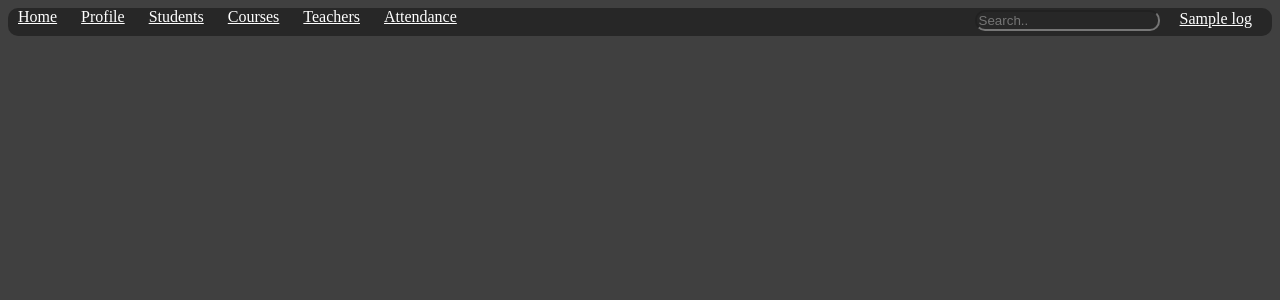
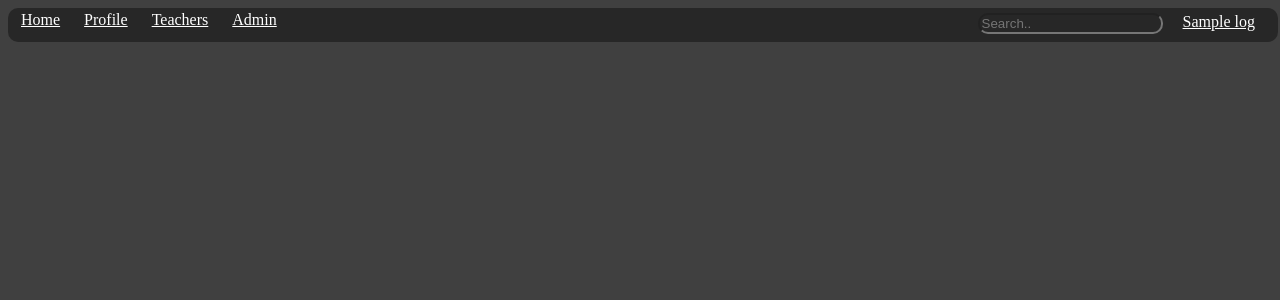
Before and after one commit to alon5s/Students-APP, a Flask app: template templates/header.html in a window 1280 px wide. Shown: the top 300 px of the page. Run offline with Flask 2, Linux system fonts and the light colour scheme; the template is opened without the code that fills it: most values are stand-ins (such as "Sample title", 1, 10 or a date in 2020).

Commit message:
upgrades

```diff
--- a/app.py
+++ b/app.py
@@ -5,7 +5,7 @@ from setup_db import execute_query
 from sqlite3 import IntegrityError
 from classes import Student, Course, Teacher, User, Grade
 import datetime
-# from collections import namedtuple
+from collections import namedtuple
 
 app = Flask(__name__)
 app.secret_key = b'_5#y2L"F4Q8z\n\xec]/'
@@ -17,9 +17,13 @@ def auth():
         session["role"] = "Guest"
         session["email"] = "guest@gmail.com"
     if session["role"] != 'admin':
+        if "admin" in request.full_path:
+            return abort(403)
         if "courses" in request.full_path:
             return abort(403)
         if "students" in request.full_path:
+            return abort(403)
+        if "attendance" in request.full_path:
             return abort(403)
     if session["role"] == 'Guest':
         if "profile" in request.full_path:
@@ -58,57 +62,6 @@ def authenticate(email, password):
         return role[0][0]
 
 
-@app.route('/teachers')
-def teachers():
-    teachers = execute_query("SELECT * FROM teachers")
-    return render_template("teachers.html", teachers=teachers)
-
-def get_courses():
-    courses=execute_query("SELECT id, name FROM courses")
-    return [Course(*course) for course in courses]
-
-
-def get_grades(course_id):
-    grades=execute_query(f"SELECT students.name, students_courses.grade FROM students JOIN students_courses ON students.id=students_courses.student_id WHERE students_courses.course_id={course_id}")
-    return [Grade(name=grade[0], grade=grade[1]) for grade in grades]
-
-
-@app.route('/grades/')
-def grades():
-    grades_courses={}
-    for course in get_courses():
-        grades_courses[course.name]=get_grades(course.id)
-    return render_template("grades.html", grades_courses=grades_courses)
-
-
-@app.route('/results', methods=['GET', 'POST'])
-def results():
-    str, link, log = navbar_auth()
-    search = request.args['search']
-    result = f"This is what I have found for '{search}'"
-    div = """<div class="message">"""
-    div_ = "</div>"
-    if search == '':
-        return render_template("results.html", result=result, div=div, div_=div_)
-    else:
-        db_courses = crud.read_by_like("*", "courses", "name", search)
-        db_students = crud.read_by_like("*", "students", "name", search)
-        db_teachers = crud.read_by_like("*", "teachers", "name", search)
-        courses = []
-        students = []
-        teachers = []
-        for id, name, desc, t_id in db_courses:
-            course = Course(id, name, desc, t_id)
-            courses.append(course)
-        for id, name, email, phone in db_students:
-            student = Course(id, name, email, phone)
-            students.append(student)
-        for id, name, email in db_teachers:
-            teacher = Teacher(id, name, email)
-            teachers.append(teacher)
-        return render_template("results.html", courses=courses, students=students, teachers=teachers, result=result, div=div, div_=div_, link=link, log=log)
-
-
 @app.route('/login', methods=['GET', 'POST'])
 def login():
     if request.method == 'POST':
@@ -128,14 +81,28 @@ def logout():
     return redirect(url_for('home'))
 
 
+@app.route('/admin')
+def admin():
+    str, link, log = navbar_auth()
+    return render_template("admin.html", link=link, log=log)
+
+
+@app.route('/teachers')
+def teachers():
+    str, link, log = navbar_auth()
+    teachers = execute_query("SELECT * FROM teachers")
+    return render_template("teachers.html", link=link, log=log, teachers=teachers)
+
+
 @app.route('/attendance')
 def attendance():
+    str, link, log = navbar_auth()
     db_courses = crud.read("courses")
     courses = []
     for id, name, desc, t_id in db_courses:
         course = Course(id, name, desc, t_id)
         courses.append(course)
-    return render_template("attendance.html", courses=courses)
+    return render_template("attendance.html", link=link, log=log, courses=courses)
 
 
 @app.route('/attendance/<c_id>', methods=['GET', 'POST'])
@@ -144,33 +111,44 @@ def course_attendance(c_id):
     c_name = execute_query(f"SELECT name FROM courses WHERE id={c_id}")
     c_name = c_name[0][0].title()
     today_date = datetime.date.today()
-    s_ids = [s_id[0] for s_id in execute_query(f"SELECT student_id FROM students_courses WHERE course_id={c_id}")]
-    students = []
-    for s_id in s_ids:
-        s_details = crud.read_where("*", "students", "id", s_id)
-        for id, name, email, phone in s_details:
-            student = Student(id, name, email, phone)
-            students.append(student)
-    db_attendance = crud.read_where("student_id, attendance", "attendances", "course_id", c_id)
-    att = ''
-    yes = ''
-    no = ''
-    if db_attendance != []:
-        for detail in db_attendance:
-            student_id_db_attendance = detail[0]
-            att = detail[1]
-            if att == 'no':
-                no = 'checked'
-                yes = ''
-            elif att == 'yes':
-                yes = 'checked'
-                no = ''
-    if request.method == 'POST':
-        attendance = request.form["attendance"]
-        form_s_id = request.form["s_id"]
-        crud.insert("attendances", "student_id, course_id, date, attendance", f"'{form_s_id}','{c_id}','{today_date}','{attendance}'")
-        return redirect(url_for('course_attendance', c_id=c_id))
-    return render_template("c_attendance.html", link=link, log=log, students=students, today_date=today_date, c_name=c_name, yes=yes, no=no)
+    if request.method == 'GET':
+        students_ids = crud.read_where('student_id', 'students_courses', 'course_id', c_id)
+        if len(students_ids) == 0:
+            return render_template("c_attendance.html", link=link, log=log, today_date=today_date, c_name=c_name)
+        else:
+            answer_attend = crud.read_whereX2('date', 'attendances', 'course_id', c_id, 'date', f"'{today_date}'")
+            if len(answer_attend) == 0:
+                for s_id in students_ids:
+                    crud.insert('attendances', 'student_id, course_id, date', f"'{s_id[0]}', '{c_id}', '{today_date}'")
+                students_names_ids = []
+                for s in students_ids:
+                    student = namedtuple('S_Id', ['name', 'id'])
+                    student.name = crud.student_name(s[0])
+                    student.id = s[0]
+                    students_names_ids.append(student)
+                return render_template('c_attendance.html', link=link, log=log, c_name=c_name, today_date=today_date, students=students_names_ids)
+            else:
+                course_atten = crud.read_whereX2('student_id, attendance', 'attendances', 'course_id', c_id, 'date', f"'{today_date}'")
+                students_attend = []
+                for s_a in course_atten:
+                    student_a = namedtuple('S_Attend', ['id', 'name', 'attend'])
+                    student_a.id = s_a[0]
+                    student_a.name = crud.student_name(s_a[0])
+                    student_a.attend = {}
+                    if s_a[1] == 'yes':
+                        student_a.attend['yes'] = 'checked'
+                        student_a.attend['no'] = ''
+                    else:
+                        student_a.attend['yes'] = ''
+                        student_a.attend['no'] = 'checked'
+                    students_attend.append(student_a)
+                return render_template('c_attendance.html', link=link, log=log, c_name=c_name, today_date=today_date, students_attend=students_attend)
+    else:
+        if request.method == 'POST':
+            answer = request.form["attendance"]
+            student_id = request.form["s_id"]
+            crud.update_attend('attendances', 'attendance', f"'{answer}'", 'student_id', student_id, 'course_id', c_id, 'date', f"'{today_date}'")
+            return redirect(url_for('course_attendance', c_id=c_id))
 
 
 @app.route('/students', methods=['GET', 'POST'])
@@ -257,6 +235,46 @@ def profile(student_id):
     return render_template("profile.html", student_details=student_details, course_names=course_names, link=link, log=log, student_id=student_id)
 
 
+@app.route('/teacher/<teacher_id>')
+def teacher_profile(teacher_id):
+    str, link, log = navbar_auth()
+    t_name = crud.teacher_name(teacher_id)
+    course_details = crud.read_where("id,name", "courses", "teacher_id", teacher_id)
+    courses = []
+    for id, name in course_details:
+        course = Course(id, name)
+        courses.append(course)
+    students_names = []
+    grades = []
+    for c in courses:
+        db_students_ids_grades = crud.read_where("student_id,grade", "students_courses", "course_id", course.id)
+        for id, grade in db_students_ids_grades:
+            student_id = Student(id)
+            db_grade = Grade(grade)
+            grades.append(db_grade.grade)
+            student_name = crud.student_name(student_id.id)
+            students_names.append(student_name[0][0])
+    return render_template("teacher.html", link=link, log=log, t_name=t_name, courses=courses, students_names=students_names)
+
+
+def get_courses():
+    courses = execute_query("SELECT id, name FROM courses")
+    return [Course(*course) for course in courses]
+
+
+def get_grades(course_id):
+    grades = execute_query(f"SELECT students.name, students_courses.grade FROM students JOIN students_courses ON students.id=students_courses.student_id WHERE students_courses.course_id={course_id}")
+    return [Grade(name=grade[0], grade=grade[1]) for grade in grades]
+
+
+@app.route('/grades/')
+def grades():
+    grades_courses = {}
+    for course in get_courses():
+        grades_courses[course.name] = get_grades(course.id)
+    return render_template("grades.html", grades_courses=grades_courses)
+
+
 @app.route('/update/<int:student_id>', methods=['GET', 'POST'])
 def update(student_id):
     str, link, log = navbar_auth()
@@ -271,3 +289,31 @@ def update(student_id):
         return redirect(url_for("profile", student_id=student_id))
     else:
         return render_template("update.html", link=link, log=log, student_id=student_id)
+
+
+@app.route('/results', methods=['GET', 'POST'])
+def results():
+    str, link, log = navbar_auth()
+    search = request.args['search']
+    result = f"This is what I have found for '{search}'"
+    div = """<div class="message">"""
+    div_ = "</div>"
+    if search == '':
+        return render_template("results.html", result=result, div=div, div_=div_)
+    else:
+        db_courses = crud.read_by_like("*", "courses", "name", search)
+        db_students = crud.read_by_like("*", "students", "name", search)
+        db_teachers = crud.read_by_like("*", "teachers", "name", search)
+        courses = []
+        students = []
+        teachers = []
+        for id, name, desc, t_id in db_courses:
+            course = Course(id, name, desc, t_id)
+            courses.append(course)
+        for id, name, email, phone in db_students:
+            student = Course(id, name, email, phone)
+            students.append(student)
+        for id, name, email in db_teachers:
+            teacher = Teacher(id, name, email)
+            teachers.append(teacher)
+        return render_template("results.html", courses=courses, students=students, teachers=teachers, result=result, div=div, div_=div_, link=link, log=log)
--- a/setup_db.py
+++ b/setup_db.py
@@ -62,6 +62,7 @@ def create_tables():
         course_id INTEGER,
         date TEXT,
         attendance TEXT,
+        UNIQUE (student_id, course_id, date),
         FOREIGN KEY (student_id) REFERENCES students (id),
         FOREIGN KEY (course_id) REFERENCES courses (id)
     )
--- a/static/style.css
+++ b/static/style.css
@@ -3,6 +3,22 @@
     display: inline-block;
     background-color: rgb(39, 39, 39);
     border-radius: 10px;
+    padding: 3px;
+}
+
+.admin-navbar {
+    display: block;
+}
+
+ul {
+    list-style-type: none;
+    margin: 0;
+    padding: 0;
+}
+
+li a {
+    display: block;
+    width: 60px;
 }
 
 body {
--- /dev/null
+++ b/templates/admin.html
@@ -0,0 +1,4 @@
+{% extends 'base.html' %}
+{% block content %}
+{% include 'second_navbar.html' %}
+{% endblock %}
--- a/templates/header.html
+++ b/templates/header.html
@@ -13,10 +13,8 @@
     <div class="topnav">
         <a href="/">Home</a>
         <a href="/profile/{{id}}">Profile</a>
-        <a href="/students">Students</a>
-        <a href="/courses">Courses</a>
         <a href="/teachers">Teachers</a>
-        <a href="/attendance">Attendance</a>
+        <a href="/admin">Admin</a>
         <a href="{{ link }}" class="logout">{{ log }}</a>
         <a>
             <form class="search" action="/results" method="get">
--- a/templates/profile.html
+++ b/templates/profile.html
@@ -3,7 +3,7 @@
 <br><br>
 <div class="s_name">
     {% for detail in student_details %}
-    <form action="/update/{{ detail[0] }}" method="get">
+    <form action="/update/{{detail[0]}}" method="get">
         <input class="fill-press" type="submit" value="Update Profile">
     </form>
     <h3 class="message">Full Name:</h3>
--- a/templates/students.html
+++ b/templates/students.html
@@ -1,5 +1,6 @@
 {% extends 'base.html' %}
 {% block content %}
+<script defer src="/static/index.js"></script>
 <br><br>
 <input class="search-student" type="text" id="search" placeholder="Search By Name/Email...">
 <br><br>
--- a/templates/teachers.html
+++ b/templates/teachers.html
@@ -3,7 +3,7 @@
 <br><br>
 <h1 class="headline">Our teachers:</h1>
 {% for teacher in teachers %}
-<a class="fill-press" href="/teacher/{{teacher[0]}}">{{ teacher[1] }}</a>
+<a href="/teacher/{{teacher[0]}}">{{ teacher[1] }}</a>
 <br><br>
 {% endfor %}
 {% endblock content %}
```
Also changed, not shown: other parts of static/style.css (+7 -6 lines), crud.py (+13 -2 lines), templates/c_attendance.html (+18 -8 lines), templates/second_navbar.html (added, +7 -0 lines), templates/teacher.html (+7 -7 lines), students.db.
